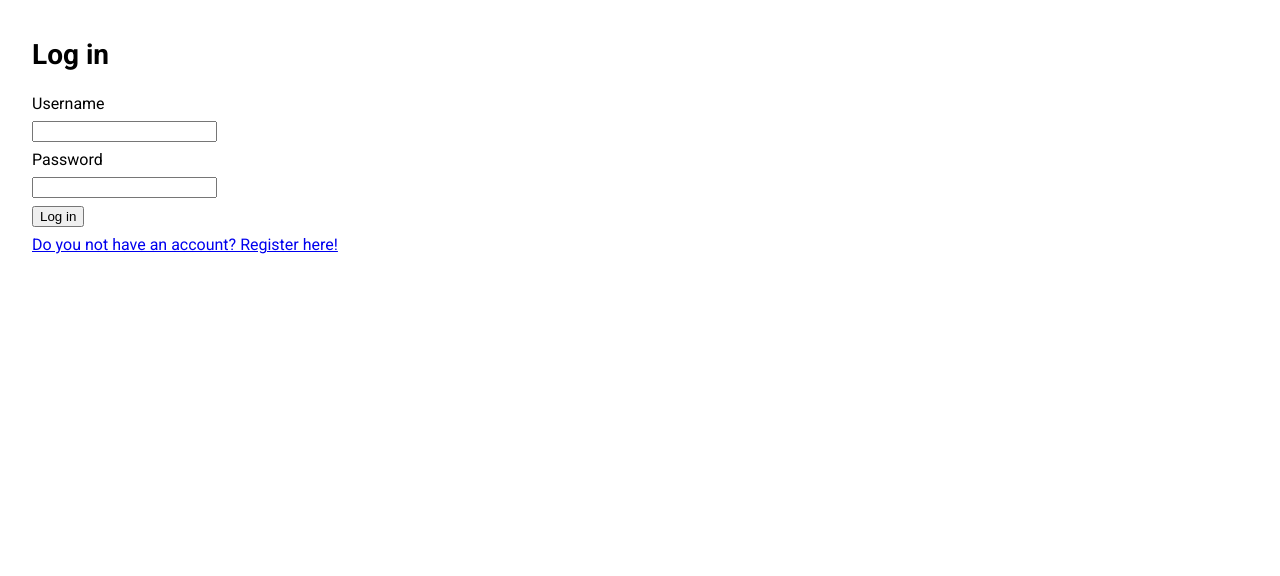
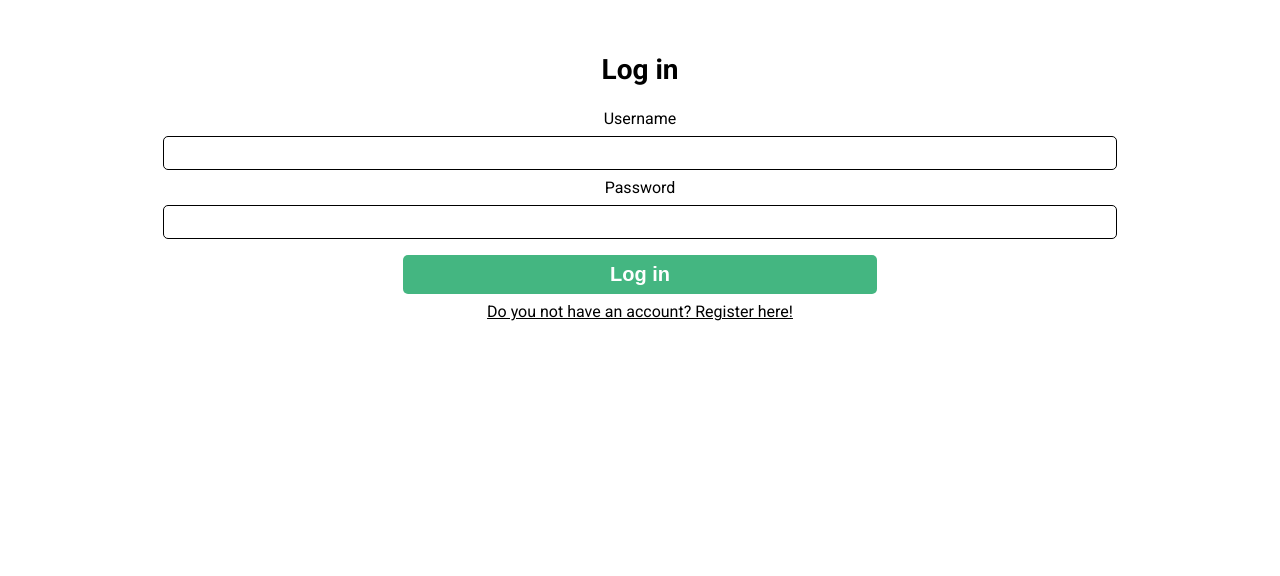
Before and after one commit to AxelTidehorn/The-wall, a PHP site: page /login.php in a window 1280 px wide. Shown: the part 58-634 px from the top of the page. Run offline with PHP 8.4, Linux system fonts and the light colour scheme; data that the repository does not hold is empty.

Commit message:
I think nothing will break this time

```diff
--- a/login.php
+++ b/login.php
@@ -19,17 +19,19 @@
 
             <main>
                 <section>
+                  <div class="loginCont">
                       <h2>Log in</h2>
                       <form method="POST">
                           <label>Username</label>
-                        <input type="text" name="username" />
+                          <input class="loginTxt" type="text" name="username" />
                           <label>Password</label>
-                        <input type="password" name="password" />
-                        <input type="submit" value="Log in" />
+                          <input class="loginTxt" type="password" name="password" />
+                          <input id="loginBtn" type="submit" value="Log in" />
                       </form>
 
                       <a href="register.php">Do you not have an account? Register here!</a>
 
+                  </div>
                     <?php
                         if (isset($_POST) && !empty($_POST)) { //If something has been sent through the form basically
                             $usernameInput = $_POST["username"];
```
Lines whose indentation alone changed are shown as unchanged.
